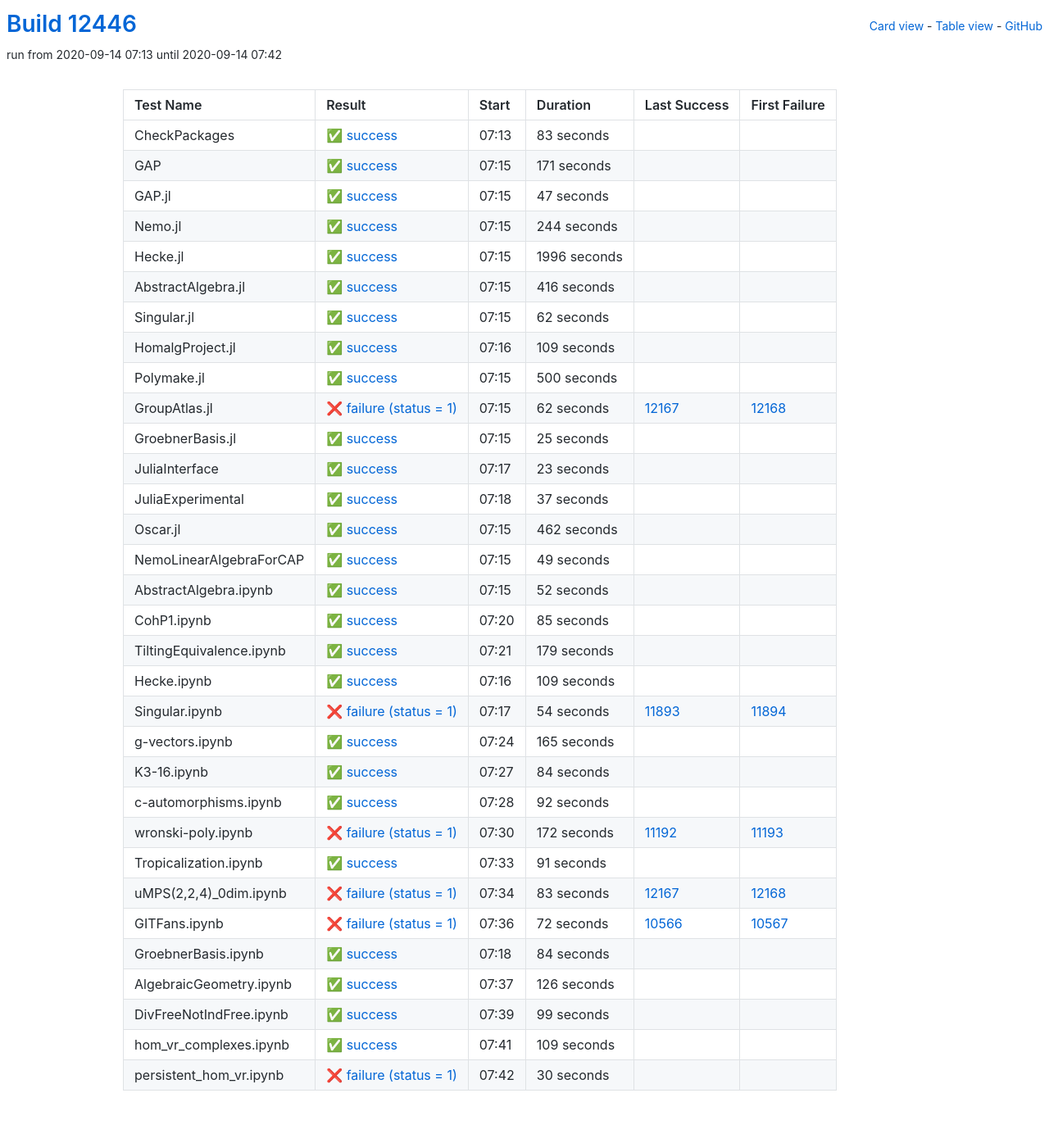
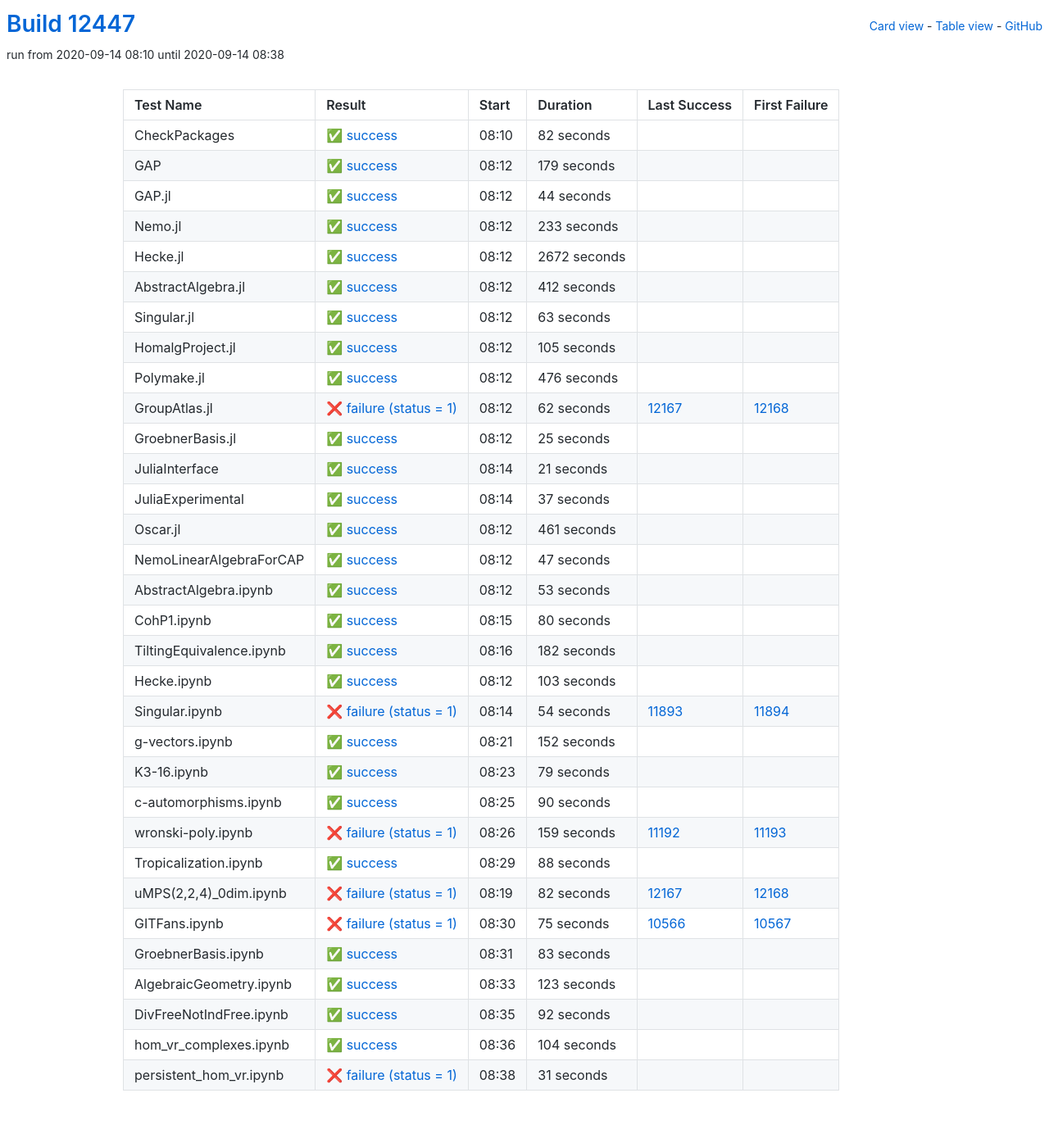
Before and after one commit to oscar-system/oscar-ci-status, a Jekyll site: the page built from table.html, in a window 1280 px wide. Shown: the whole page at 82% size. Built offline with Jekyll 4.4.1, drawn with Linux system fonts in a browser that asks for light colours.

Commit message:
Build #12447

```diff
--- a/_data/ci.yml
+++ b/_data/ci.yml
@@ -1,6 +1,6 @@
 ---
-build: 12446
-build_url: https://oscarci.mathematik.uni-kl.de/job/oscar/12446/
+build: 12447
+build_url: https://oscarci.mathematik.uni-kl.de/job/oscar/12447/
 job: oscar
 organization: oscar-system
 repo: oscar-ci-status
@@ -8,116 +8,116 @@
 tests:
 - name: CheckPackages
   id: checkpackages
-  log: https://oscarci.mathematik.uni-kl.de/job/oscar/12446/artifact/logs/build-12446/CheckPackages.log
-  start: 2020-09-14 07:13
+  log: https://oscarci.mathematik.uni-kl.de/job/oscar/12447/artifact/logs/build-12447/CheckPackages.log
+  start: 2020-09-14 08:10
   success: true
   exitcode: 0
   status: success
-  duration: 83
+  duration: 82
   last_success: false
   last_success_url:
   first_failure: false
   first_failure_url:
 - name: GAP
   id: gap
-  log: https://oscarci.mathematik.uni-kl.de/job/oscar/12446/artifact/logs/build-12446/GAP.log
-  start: 2020-09-14 07:15
+  log: https://oscarci.mathematik.uni-kl.de/job/oscar/12447/artifact/logs/build-12447/GAP.log
+  start: 2020-09-14 08:12
   success: true
   exitcode: 0
   status: success
-  duration: 171
+  duration: 179
   last_success: false
   last_success_url:
   first_failure: false
   first_failure_url:
 - name: GAP.jl
   id: gap-jl
-  log: https://oscarci.mathematik.uni-kl.de/job/oscar/12446/artifact/logs/build-12446/GAP.jl.log
-  start: 2020-09-14 07:15
+  log: https://oscarci.mathematik.uni-kl.de/job/oscar/12447/artifact/logs/build-12447/GAP.jl.log
+  start: 2020-09-14 08:12
   success: true
   exitcode: 0
   status: success
-  duration: 47
+  duration: 44
   last_success: false
   last_success_url:
   first_failure: false
   first_failure_url:
 - name: Nemo.jl
   id: nemo-jl
-  log: https://oscarci.mathematik.uni-kl.de/job/oscar/12446/artifact/logs/build-12446/Nemo.jl.log
-  start: 2020-09-14 07:15
+  log: https://oscarci.mathematik.uni-kl.de/job/oscar/12447/artifact/logs/build-12447/Nemo.jl.log
+  start: 2020-09-14 08:12
   success: true
   exitcode: 0
   status: success
-  duration: 244
+  duration: 233
   last_success: false
   last_success_url:
   first_failure: false
   first_failure_url:
 - name: Hecke.jl
   id: hecke-jl
-  log: https://oscarci.mathematik.uni-kl.de/job/oscar/12446/artifact/logs/build-12446/Hecke.jl.log
-  start: 2020-09-14 07:15
+  log: https://oscarci.mathematik.uni-kl.de/job/oscar/12447/artifact/logs/build-12447/Hecke.jl.log
+  start: 2020-09-14 08:12
   success: true
   exitcode: 0
   status: success
-  duration: 1996
+  duration: 2672
   last_success: false
   last_success_url:
   first_failure: false
   first_failure_url:
 - name: AbstractAlgebra.jl
   id: abstractalgebra-jl
-  log: https://oscarci.mathematik.uni-kl.de/job/oscar/12446/artifact/logs/build-12446/AbstractAlgebra.jl.log
-  start: 2020-09-14 07:15
+  log: https://oscarci.mathematik.uni-kl.de/job/oscar/12447/artifact/logs/build-12447/AbstractAlgebra.jl.log
+  start: 2020-09-14 08:12
   success: true
   exitcode: 0
   status: success
-  duration: 416
+  duration: 412
   last_success: false
   last_success_url:
   first_failure: false
   first_failure_url:
 - name: Singular.jl
   id: singular-jl
-  log: https://oscarci.mathematik.uni-kl.de/job/oscar/12446/artifact/logs/build-12446/Singular.jl.log
-  start: 2020-09-14 07:15
+  log: https://oscarci.mathematik.uni-kl.de/job/oscar/12447/artifact/logs/build-12447/Singular.jl.log
+  start: 2020-09-14 08:12
   success: true
   exitcode: 0
   status: success
-  duration: 62
+  duration: 63
   last_success: false
   last_success_url:
   first_failure: false
   first_failure_url:
 - name: HomalgProject.jl
   id: homalgproject-jl
-  log: https://oscarci.mathematik.uni-kl.de/job/oscar/12446/artifact/logs/build-12446/HomalgProject.jl.log
-  start: 2020-09-14 07:16
+  log: https://oscarci.mathematik.uni-kl.de/job/oscar/12447/artifact/logs/build-12447/HomalgProject.jl.log
+  start: 2020-09-14 08:12
   success: true
   exitcode: 0
   status: success
-  duration: 109
+  duration: 105
   last_success: false
   last_success_url:
   first_failure: false
   first_failure_url:
 - name: Polymake.jl
   id: polymake-jl
-  log: https://oscarci.mathematik.uni-kl.de/job/oscar/12446/artifact/logs/build-12446/Polymake.jl.log
-  start: 2020-09-14 07:15
+  log: https://oscarci.mathematik.uni-kl.de/job/oscar/12447/artifact/logs/build-12447/Polymake.jl.log
+  start: 2020-09-14 08:12
   success: true
   exitcode: 0
   status: success
-  duration: 500
+  duration: 476
   last_success: false
   last_success_url:
   first_failure: false
   first_failure_url:
 - name: GroupAtlas.jl
   id: groupatlas-jl
-  log: https://oscarci.mathematik.uni-kl.de/job/oscar/12446/artifact/logs/build-12446/GroupAtlas.jl.log
-  start: 2020-09-14 07:15
+  log: https://oscarci.mathematik.uni-kl.de/job/oscar/12447/artifact/logs/build-12447/GroupAtlas.jl.log
+  start: 2020-09-14 08:12
   success: false
   exitcode: 1
   status: failure
@@ -128,8 +128,8 @@
   first_failure_url: https://oscarci.mathematik.uni-kl.de/job/oscar/12168/
 - name: GroebnerBasis.jl
   id: groebnerbasis-jl
-  log: https://oscarci.mathematik.uni-kl.de/job/oscar/12446/artifact/logs/build-12446/GroebnerBasis.jl.log
-  start: 2020-09-14 07:15
+  log: https://oscarci.mathematik.uni-kl.de/job/oscar/12447/artifact/logs/build-12447/GroebnerBasis.jl.log
+  start: 2020-09-14 08:12
   success: true
   exitcode: 0
   status: success
@@ -140,20 +140,20 @@
   first_failure_url:
 - name: JuliaInterface
   id: juliainterface
-  log: https://oscarci.mathematik.uni-kl.de/job/oscar/12446/artifact/logs/build-12446/JuliaInterface.log
-  start: 2020-09-14 07:17
+  log: https://oscarci.mathematik.uni-kl.de/job/oscar/12447/artifact/logs/build-12447/JuliaInterface.log
+  start: 2020-09-14 08:14
   success: true
   exitcode: 0
   status: success
-  duration: 23
+  duration: 21
   last_success: false
   last_success_url:
   first_failure: false
   first_failure_url:
 - name: JuliaExperimental
   id: juliaexperimental
-  log: https://oscarci.mathematik.uni-kl.de/job/oscar/12446/artifact/logs/build-12446/JuliaExperimental.log
-  start: 2020-09-14 07:18
+  log: https://oscarci.mathematik.uni-kl.de/job/oscar/12447/artifact/logs/build-12447/JuliaExperimental.log
+  start: 2020-09-14 08:14
   success: true
   exitcode: 0
   status: success
@@ -164,80 +164,80 @@
   first_failure_url:
 - name: Oscar.jl
   id: oscar-jl
-  log: https://oscarci.mathematik.uni-kl.de/job/oscar/12446/artifact/logs/build-12446/Oscar.jl.log
-  start: 2020-09-14 07:15
+  log: https://oscarci.mathematik.uni-kl.de/job/oscar/12447/artifact/logs/build-12447/Oscar.jl.log
+  start: 2020-09-14 08:12
   success: true
   exitcode: 0
   status: success
-  duration: 462
+  duration: 461
   last_success: false
   last_success_url:
   first_failure: false
   first_failure_url:
 - name: NemoLinearAlgebraForCAP
   id: nemolinearalgebraforcap
-  log: https://oscarci.mathematik.uni-kl.de/job/oscar/12446/artifact/logs/build-12446/NemoLinearAlgebraForCAP.log
-  start: 2020-09-14 07:15
+  log: https://oscarci.mathematik.uni-kl.de/job/oscar/12447/artifact/logs/build-12447/NemoLinearAlgebraForCAP.log
+  start: 2020-09-14 08:12
   success: true
   exitcode: 0
   status: success
-  duration: 49
+  duration: 47
   last_success: false
   last_success_url:
   first_failure: false
   first_failure_url:
 - name: AbstractAlgebra.ipynb
   id: abstractalgebra-ipynb
-  log: https://oscarci.mathematik.uni-kl.de/job/oscar/12446/artifact/logs/build-12446/AbstractAlgebra.ipynb.log
-  start: 2020-09-14 07:15
+  log: https://oscarci.mathematik.uni-kl.de/job/oscar/12447/artifact/logs/build-12447/AbstractAlgebra.ipynb.log
+  start: 2020-09-14 08:12
   success: true
   exitcode: 0
   status: success
-  duration: 52
+  duration: 53
   last_success: false
   last_success_url:
   first_failure: false
   first_failure_url:
 - name: CohP1.ipynb
   id: cohp1-ipynb
-  log: https://oscarci.mathematik.uni-kl.de/job/oscar/12446/artifact/logs/build-12446/CohP1.ipynb.log
-  start: 2020-09-14 07:20
+  log: https://oscarci.mathematik.uni-kl.de/job/oscar/12447/artifact/logs/build-12447/CohP1.ipynb.log
+  start: 2020-09-14 08:15
   success: true
   exitcode: 0
   status: success
-  duration: 85
+  duration: 80
   last_success: false
   last_success_url:
   first_failure: false
   first_failure_url:
 - name: TiltingEquivalence.ipynb
   id: tiltingequivalence-ipynb
-  log: https://oscarci.mathematik.uni-kl.de/job/oscar/12446/artifact/logs/build-12446/TiltingEquivalence.ipynb.log
-  start: 2020-09-14 07:21
+  log: https://oscarci.mathematik.uni-kl.de/job/oscar/12447/artifact/logs/build-12447/TiltingEquivalence.ipynb.log
+  start: 2020-09-14 08:16
   success: true
   exitcode: 0
   status: success
-  duration: 179
+  duration: 182
   last_success: false
   last_success_url:
   first_failure: false
   first_failure_url:
 - name: Hecke.ipynb
   id: hecke-ipynb
-  log: https://oscarci.mathematik.uni-kl.de/job/oscar/12446/artifact/logs/build-12446/Hecke.ipynb.log
-  start: 2020-09-14 07:16
+  log: https://oscarci.mathematik.uni-kl.de/job/oscar/12447/artifact/logs/build-12447/Hecke.ipynb.log
+  start: 2020-09-14 08:12
   success: true
   exitcode: 0
   status: success
-  duration: 109
+  duration: 103
   last_success: false
   last_success_url:
   first_failure: false
   first_failure_url:
 - name: Singular.ipynb
   id: singular-ipynb
-  log: https://oscarci.mathematik.uni-kl.de/job/oscar/12446/artifact/logs/build-12446/Singular.ipynb.log
-  start: 2020-09-14 07:17
+  log: https://oscarci.mathematik.uni-kl.de/job/oscar/12447/artifact/logs/build-12447/Singular.ipynb.log
+  start: 2020-09-14 08:14
   success: false
   exitcode: 1
   status: failure
@@ -248,32 +248,116 @@
   first_failure_url: https://oscarci.mathematik.uni-kl.de/job/oscar/11894/
 - name: g-vectors.ipynb
   id: g-vectors-ipynb
-  log: https://oscarci.mathematik.uni-kl.de/job/oscar/12446/artifact/logs/build-12446/g-vectors.ipynb.log
-  start: 2020-09-14 07:24
+  log: https://oscarci.mathematik.uni-kl.de/job/oscar/12447/artifact/logs/build-12447/g-vectors.ipynb.log
+  start: 2020-09-14 08:21
   success: true
   exitcode: 0
   status: success
-  duration: 165
+  duration: 152
   last_success: false
   last_success_url:
   first_failure: false
   first_failure_url:
 - name: K3-16.ipynb
   id: k3-16-ipynb
-  log: https://oscarci.mathematik.uni-kl.de/job/oscar/12446/artifact/logs/build-12446/K3-16.ipynb.log
-  start: 2020-09-14 07:27
+  log: https://oscarci.mathematik.uni-kl.de/job/oscar/12447/artifact/logs/build-12447/K3-16.ipynb.log
+  start: 2020-09-14 08:23
   success: true
   exitcode: 0
   status: success
-  duration: 84
+  duration: 79
   last_success: false
   last_success_url:
   first_failure: false
   first_failure_url:
 - name: c-automorphisms.ipynb
   id: c-automorphisms-ipynb
-  log: https://oscarci.mathematik.uni-kl.de/job/oscar/12446/artifact/logs/build-12446/c-automorphisms.ipynb.log
-  start: 2020-09-14 07:28
+  log: https://oscarci.mathematik.uni-kl.de/job/oscar/12447/artifact/logs/build-12447/c-automorphisms.ipynb.log
+  start: 2020-09-14 08:25
+  success: true
+  exitcode: 0
+  status: success
+  duration: 90
+  last_success: false
+  last_success_url:
+  first_failure: false
+  first_failure_url:
+- name: wronski-poly.ipynb
+  id: wronski-poly-ipynb
+  log: https://oscarci.mathematik.uni-kl.de/job/oscar/12447/artifact/logs/build-12447/wronski-poly.ipynb.log
+  start: 2020-09-14 08:26
+  success: false
+  exitcode: 1
+  status: failure
+  duration: 159
+  last_success: 11192
+  last_success_url: https://oscarci.mathematik.uni-kl.de/job/oscar/11192/
+  first_failure: 11193
+  first_failure_url: https://oscarci.mathematik.uni-kl.de/job/oscar/11193/
+- name: Tropicalization.ipynb
+  id: tropicalization-ipynb
+  log: https://oscarci.mathematik.uni-kl.de/job/oscar/12447/artifact/logs/build-12447/Tropicalization.ipynb.log
+  start: 2020-09-14 08:29
+  success: true
+  exitcode: 0
+  status: success
+  duration: 88
+  last_success: false
+  last_success_url:
+  first_failure: false
+  first_failure_url:
+- name: uMPS(2,2,4)_0dim.ipynb
+  id: umps-2-2-4-0dim-ipynb
+  log: https://oscarci.mathematik.uni-kl.de/job/oscar/12447/artifact/logs/build-12447/uMPS-2-2-4-_0dim.ipynb.log
+  start: 2020-09-14 08:19
+  success: false
+  exitcode: 1
+  status: failure
+  duration: 82
+  last_success: 12167
+  last_success_url: https://oscarci.mathematik.uni-kl.de/job/oscar/12167/
+  first_failure: 12168
+  first_failure_url: https://oscarci.mathematik.uni-kl.de/job/oscar/12168/
+- name: GITFans.ipynb
+  id: gitfans-ipynb
+  log: https://oscarci.mathematik.uni-kl.de/job/oscar/12447/artifact/logs/build-12447/GITFans.ipynb.log
+  start: 2020-09-14 08:30
+  success: false
+  exitcode: 1
+  status: failure
+  duration: 75
+  last_success: 10566
+  last_success_url: https://oscarci.mathematik.uni-kl.de/job/oscar/10566/
+  first_failure: 10567
+  first_failure_url: https://oscarci.mathematik.uni-kl.de/job/oscar/10567/
+- name: GroebnerBasis.ipynb
+  id: groebnerbasis-ipynb
+  log: https://oscarci.mathematik.uni-kl.de/job/oscar/12447/artifact/logs/build-12447/GroebnerBasis.ipynb.log
+  start: 2020-09-14 08:31
+  success: true
+  exitcode: 0
+  status: success
+  duration: 83
+  last_success: false
+  last_success_url:
+  first_failure: false
+  first_failure_url:
+- name: AlgebraicGeometry.ipynb
+  id: algebraicgeometry-ipynb
+  log: https://oscarci.mathematik.uni-kl.de/job/oscar/12447/artifact/logs/build-12447/AlgebraicGeometry.ipynb.log
+  start: 2020-09-14 08:33
+  success: true
+  exitcode: 0
+  status: success
+  duration: 123
+  last_success: false
+  last_success_url:
+  first_failure: false
+  first_failure_url:
+- name: DivFreeNotIndFree.ipynb
+  id: divfreenotindfree-ipynb
+  log: https://oscarci.mathematik.uni-kl.de/job/oscar/12447/artifact/logs/build-12447/DivFreeNotIndFree.ipynb.log
+  start: 2020-09-14 08:35
   success: true
   exitcode: 0
   status: success
@@ -282,110 +366,26 @@
   last_success_url:
   first_failure: false
   first_failure_url:
-- name: wronski-poly.ipynb
-  id: wronski-poly-ipynb
-  log: https://oscarci.mathematik.uni-kl.de/job/oscar/12446/artifact/logs/build-12446/wronski-poly.ipynb.log
-  start: 2020-09-14 07:30
-  success: false
-  exitcode: 1
-  status: failure
-  duration: 172
-  last_success: 11192
-  last_success_url: https://oscarci.mathematik.uni-kl.de/job/oscar/11192/
-  first_failure: 11193
-  first_failure_url: https://oscarci.mathematik.uni-kl.de/job/oscar/11193/
-- name: Tropicalization.ipynb
-  id: tropicalization-ipynb
-  log: https://oscarci.mathematik.uni-kl.de/job/oscar/12446/artifact/logs/build-12446/Tropicalization.ipynb.log
-  start: 2020-09-14 07:33
+- name: hom_vr_complexes.ipynb
+  id: hom-vr-complexes-ipynb
+  log: https://oscarci.mathematik.uni-kl.de/job/oscar/12447/artifact/logs/build-12447/hom_vr_complexes.ipynb.log
+  start: 2020-09-14 08:36
   success: true
   exitcode: 0
   status: success
-  duration: 91
-  last_success: false
-  last_success_url:
-  first_failure: false
-  first_failure_url:
-- name: uMPS(2,2,4)_0dim.ipynb
-  id: umps-2-2-4-0dim-ipynb
-  log: https://oscarci.mathematik.uni-kl.de/job/oscar/12446/artifact/logs/build-12446/uMPS-2-2-4-_0dim.ipynb.log
-  start: 2020-09-14 07:34
-  success: false
-  exitcode: 1
-  status: failure
-  duration: 83
-  last_success: 12167
-  last_success_url: https://oscarci.mathematik.uni-kl.de/job/oscar/12167/
-  first_failure: 12168
-  first_failure_url: https://oscarci.mathematik.uni-kl.de/job/oscar/12168/
-- name: GITFans.ipynb
-  id: gitfans-ipynb
-  log: https://oscarci.mathematik.uni-kl.de/job/oscar/12446/artifact/logs/build-12446/GITFans.ipynb.log
-  start: 2020-09-14 07:36
-  success: false
-  exitcode: 1
-  status: failure
-  duration: 72
-  last_success: 10566
-  last_success_url: https://oscarci.mathematik.uni-kl.de/job/oscar/10566/
-  first_failure: 10567
-  first_failure_url: https://oscarci.mathematik.uni-kl.de/job/oscar/10567/
-- name: GroebnerBasis.ipynb
-  id: groebnerbasis-ipynb
-  log: https://oscarci.mathematik.uni-kl.de/job/oscar/12446/artifact/logs/build-12446/GroebnerBasis.ipynb.log
-  start: 2020-09-14 07:18
-  success: true
-  exitcode: 0
-  status: success
-  duration: 84
-  last_success: false
-  last_success_url:
-  first_failure: false
-  first_failure_url:
-- name: AlgebraicGeometry.ipynb
-  id: algebraicgeometry-ipynb
-  log: https://oscarci.mathematik.uni-kl.de/job/oscar/12446/artifact/logs/build-12446/AlgebraicGeometry.ipynb.log
-  start: 2020-09-14 07:37
-  success: true
-  exitcode: 0
-  status: success
-  duration: 126
-  last_success: false
-  last_success_url:
-  first_failure: false
-  first_failure_url:
-- name: DivFreeNotIndFree.ipynb
-  id: divfreenotindfree-ipynb
-  log: https://oscarci.mathematik.uni-kl.de/job/oscar/12446/artifact/logs/build-12446/DivFreeNotIndFree.ipynb.log
-  start: 2020-09-14 07:39
-  success: true
-  exitcode: 0
-  status: success
-  duration: 99
-  last_success: false
-  last_success_url:
-  first_failure: false
-  first_failure_url:
-- name: hom_vr_complexes.ipynb
-  id: hom-vr-complexes-ipynb
-  log: https://oscarci.mathematik.uni-kl.de/job/oscar/12446/artifact/logs/build-12446/hom_vr_complexes.ipynb.log
-  start: 2020-09-14 07:41
-  success: true
-  exitcode: 0
-  status: success
-  duration: 109
+  duration: 104
   last_success: false
   last_success_url:
   first_failure: false
   first_failure_url:
 - name: persistent_hom_vr.ipynb
   id: persistent-hom-vr-ipynb
-  log: https://oscarci.mathematik.uni-kl.de/job/oscar/12446/artifact/logs/build-12446/persistent_hom_vr.ipynb.log
-  start: 2020-09-14 07:42
+  log: https://oscarci.mathematik.uni-kl.de/job/oscar/12447/artifact/logs/build-12447/persistent_hom_vr.ipynb.log
+  start: 2020-09-14 08:38
   success: false
   exitcode: 1
   status: failure
-  duration: 30
+  duration: 31
   last_success: false
   last_success_url:
   first_failure: false
```
Also changed, not shown: README.md.
